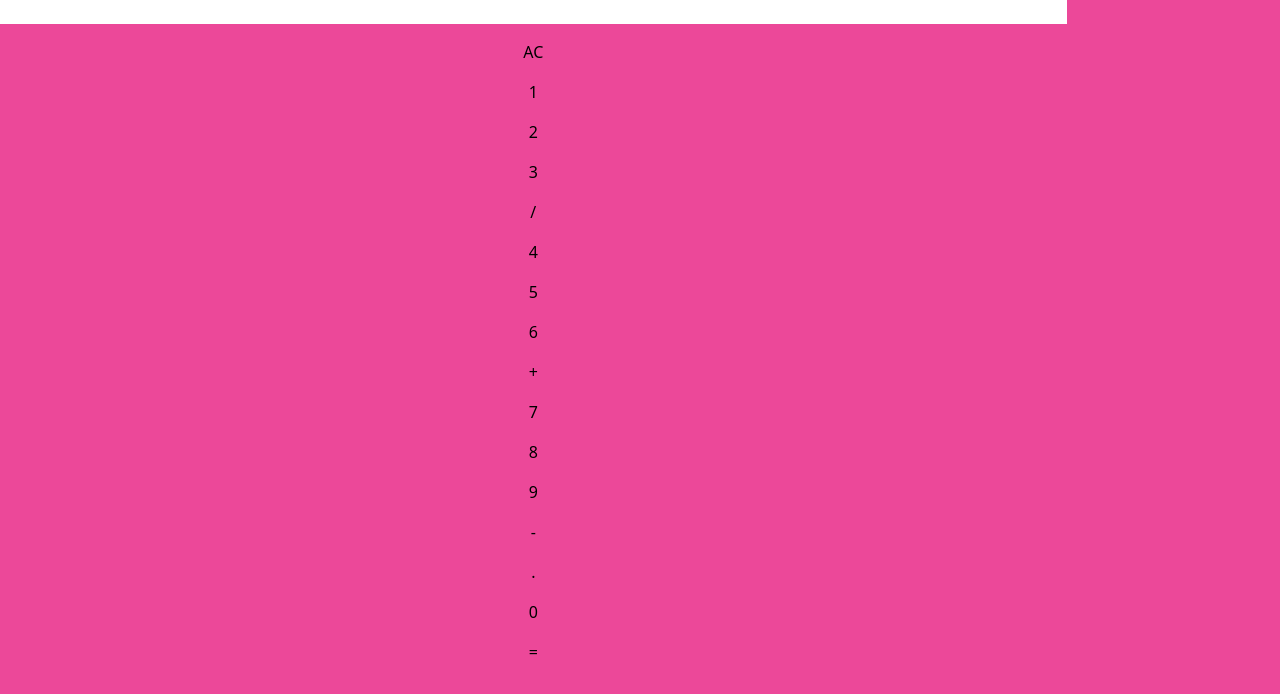
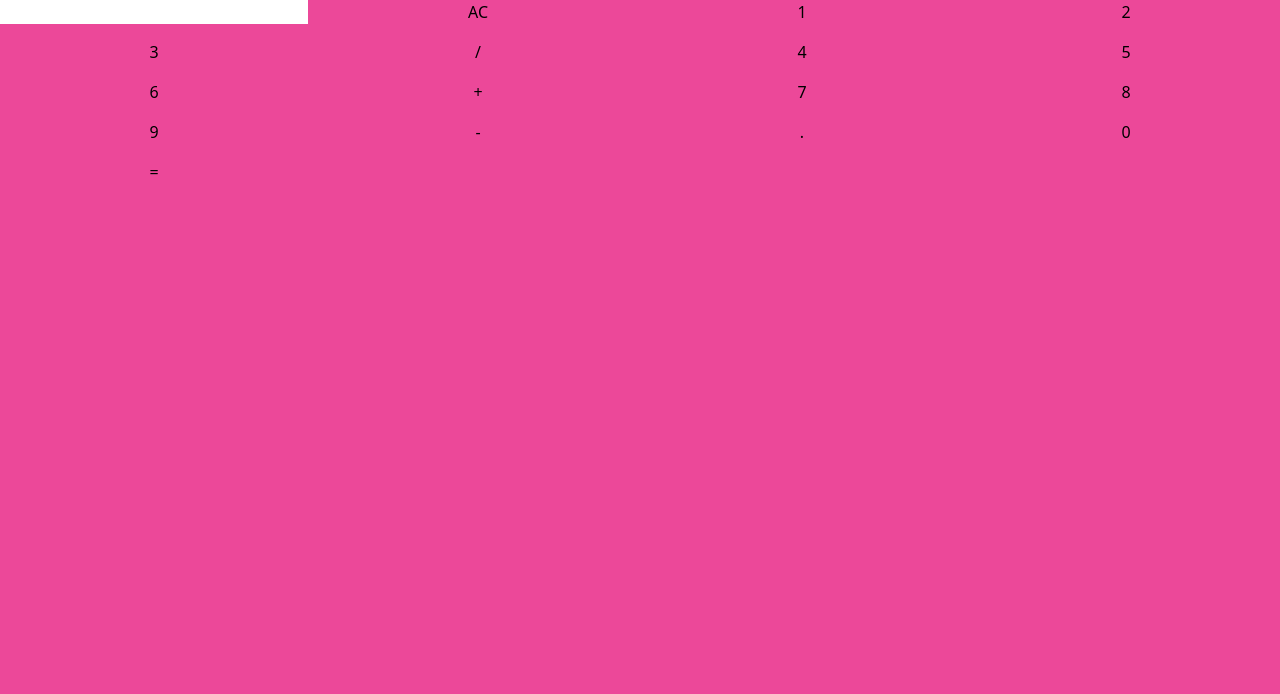
Before and after one commit to Jcain617/D9-2, a plain HTML site: page index.html in a window 1280 px wide. Drawn offline with nearby package versions, Linux system fonts and the light colour scheme.

Commit message:
added columns to grid

```diff
--- a/index.html
+++ b/index.html
@@ -19,9 +19,9 @@
     </script>
 </head>
 
-<body class="grid grid-col-4 bg-pink-500 gap-4 w-5/6 auto">
+<body class="grid grid-cols-4 gap-4 bg-pink-500">
 
-    <input id="screen">
+    <input id="screen cols-span-2">
         <button onclick="document.getElementById('screen').value=''">AC</button>
         <button onclick="document.getElementById('screen').value+='1'">1</button>
         <button onclick="document.getElementById('screen').value+='2'">2</button>
```
